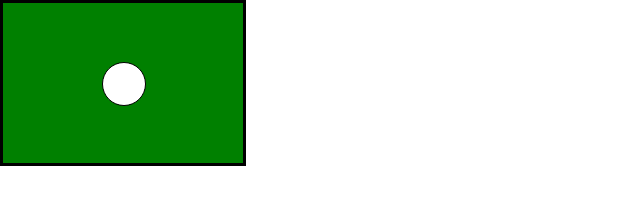
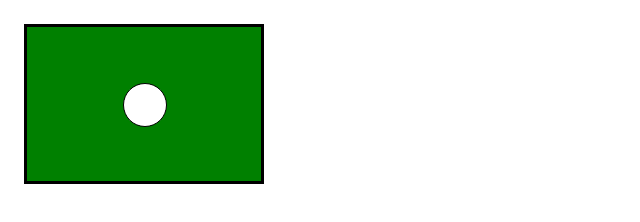
Before and after one commit to D0Dam/JS_Projects_Collection, a plain HTML site: page modernJS/Part2/event/browserEventIntro/task4(MoveBall)/index.html in a window 1280 px wide. Both pictures are taken after a click on the element 123 px from the left and 83 px from the top of the page. Shown: the whole page, without its empty margins (0-640 px from the left). Drawn offline with Linux system fonts and the light colour scheme.

Commit message:
refactor: moveball 문제 리팩터링

```diff
--- a/modernJS/Part2/event/browserEventIntro/task4(MoveBall)/index.css
+++ b/modernJS/Part2/event/browserEventIntro/task4(MoveBall)/index.css
@@ -4,11 +4,12 @@ body {
 }
 
 #box {
-  margin: 0;
+  margin: 24px;
   position: relative;
   width:240px;
   height:160px;
   border: 3px solid black;
+  box-sizing: border-box;
   background: green;
   cursor: pointer;
 }
--- a/modernJS/Part2/event/browserEventIntro/task4(MoveBall)/index.js
+++ b/modernJS/Part2/event/browserEventIntro/task4(MoveBall)/index.js
@@ -1,14 +1,21 @@
 function moveball(e) {
   const ball  = document.querySelector("#ball");
+  const field = document.querySelector("#box");
+  const fieldPosition = field.getBoundingClientRect();
   ball.style.position = "absolute";
-  let ballLeft  = e.clientX - 24;
-  let ballTop  = e.clientY - 24;
-  if(e.clientX < 24) ballLeft = 0;
-  if(e.clientX > 216) ballLeft = 196;
-  if(e.clientY < 24) ballTop = 0;
-  if(e.clientY > 136) ballTop = 116;
-  ball.style.left = ballLeft.toString() + "px";
-  ball.style.top = ballTop.toString() + "px";
+
+  let ballPosition = {
+    left : e.clientX - fieldPosition.left - field.clientLeft - ball.clientWidth / 2,
+    top : e.clientY - fieldPosition.top - field.clientTop - ball.clientHeight / 2,
+  }
+
+  if(ballPosition.left < ball.clientLeft) ballPosition.left = 0;
+  if(ballPosition.top < ball.clientTop) ballPosition.top = 0;
+  if(ballPosition.left > field.clientWidth - ball.clientWidth) ballPosition.left = field.clientWidth - ball.clientWidth;
+  if(ballPosition.top > field.clientHeight - ball.clientHeight) ballPosition.top = field.clientHeight - ball.clientHeight;
+
+  ball.style.left = ballPosition.left.toString() + "px";
+  ball.style.top = ballPosition.top.toString() + "px";
 }
 
 document.querySelector("#box").addEventListener('click', moveball);
```
